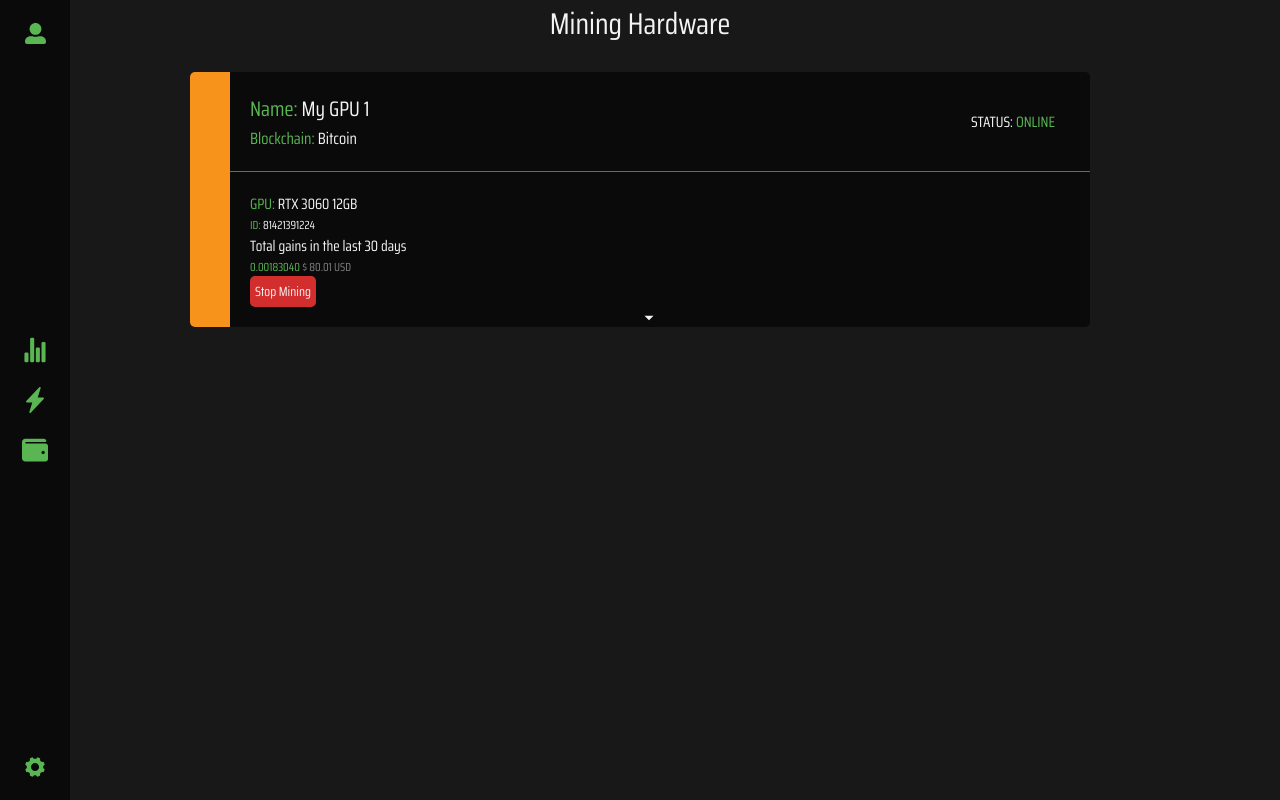
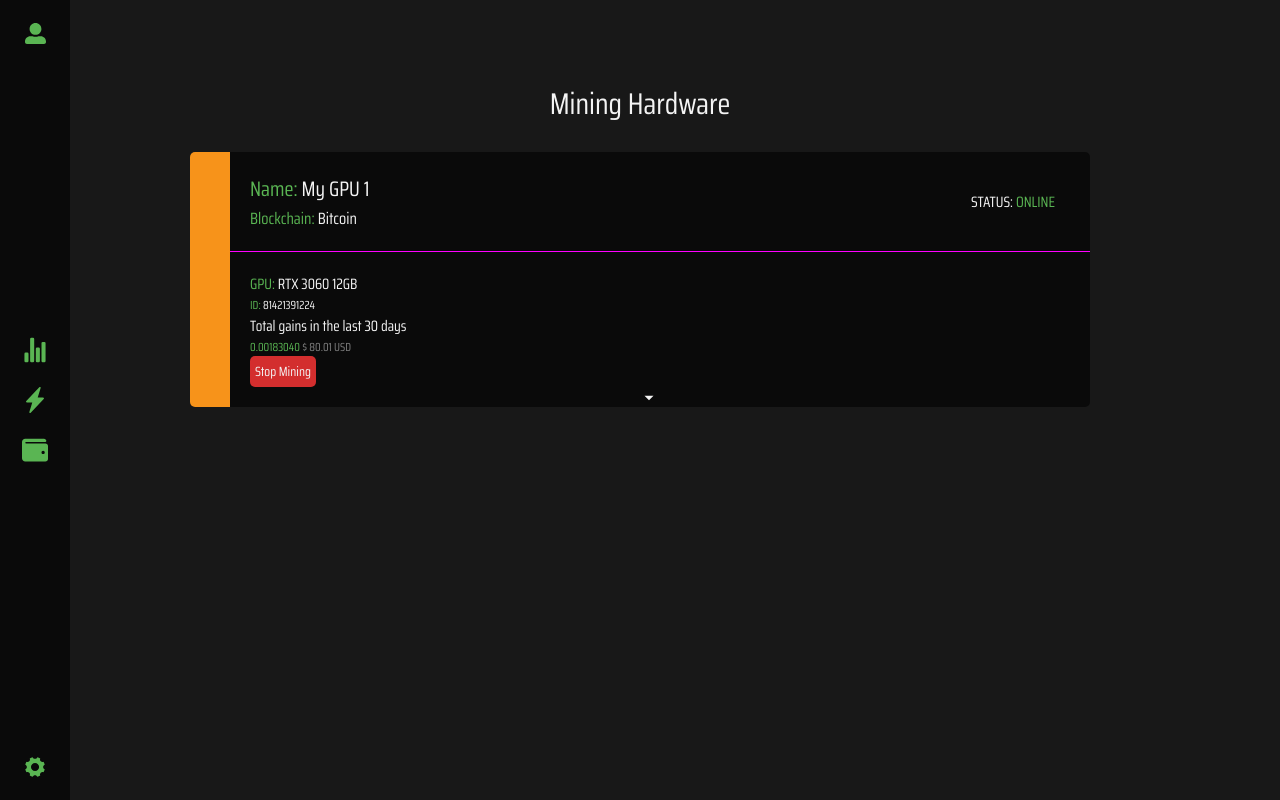
Before and after one commit to carlosr-lotus/Cryptoneo, a Next.js app: page /dashboard/mining in a window 1280 px wide. Built offline with nearby package versions, Linux system fonts and the light colour scheme.

Commit message:
Dash STYLE

```diff
--- a/src/styles/pages/DashboardCurrency.module.css
+++ b/src/styles/pages/DashboardCurrency.module.css
@@ -1,6 +1,8 @@
 .dashCurrencyContainer {
+    height: 100vh;
     display: grid;
     grid-template-columns: 5rem 1fr;
+    place-content: center;
 }
 
 .dashCurrencyContent {
--- a/src/styles/pages/DashboardMining.module.css
+++ b/src/styles/pages/DashboardMining.module.css
@@ -1,6 +1,8 @@
 .dashMiningContainer {
+    height: 100vh;
     display: grid;
     grid-template-columns: 5rem 1fr;
+    place-content: center;
 }
 
 .dashMiningContent {
```
